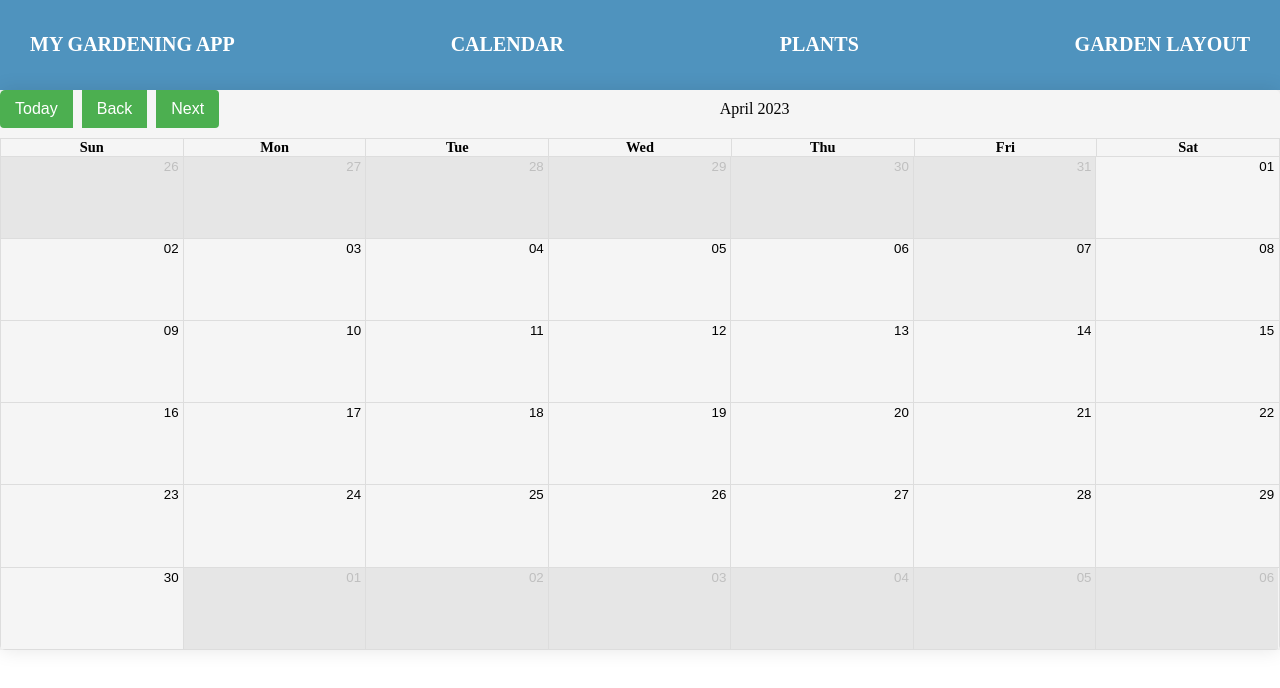
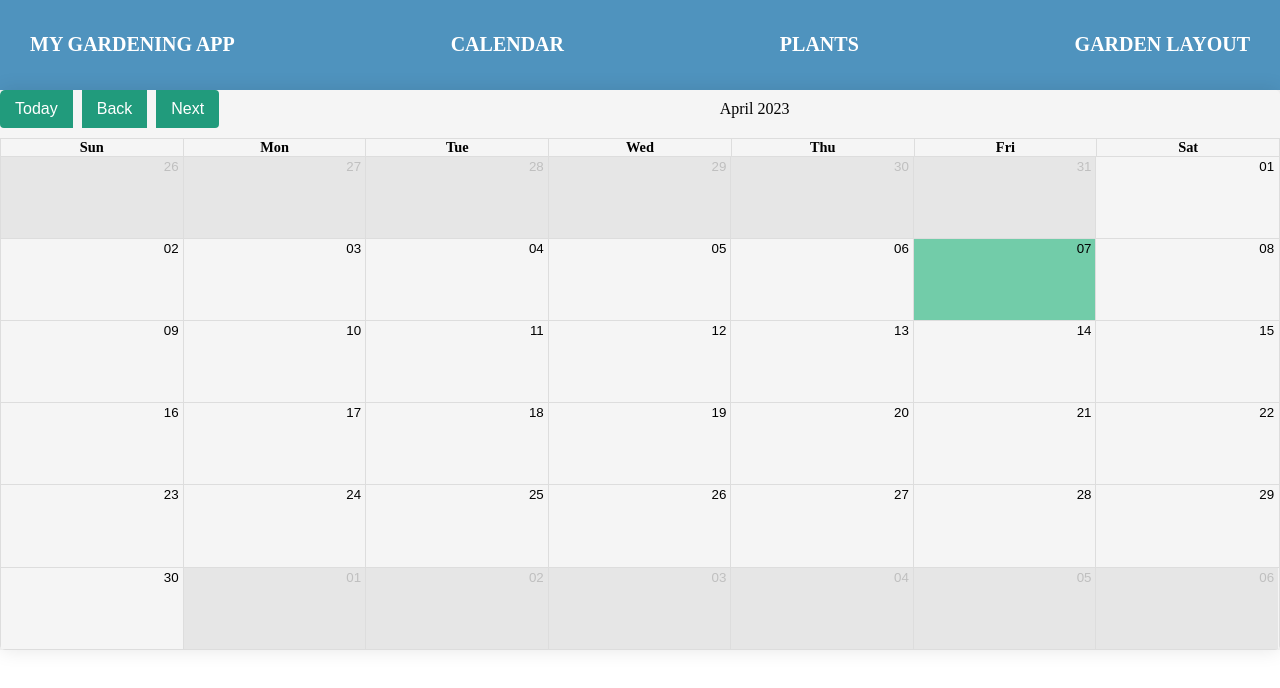
Before and after one commit to windtronic/garden_front_end, a React (Create React App) app in the folder garden_front_end/: page /my_calendar in a window 1280 px wide. Shown: the top 688 px of the page. Built offline with nearby package versions, Linux system fonts and the light colour scheme.

Commit message:
updates in styling

```diff
--- a/garden_front_end/package.json
+++ b/garden_front_end/package.json
@@ -12,6 +12,7 @@
     "@use-gesture/react": "^10.2.26",
     "axios": "^1.3.5",
     "bootstrap": "^4.6.0",
+    "node-sass": "^8.0.0",
     "react": "^18.2.0",
     "react-big-calendar": "^1.6.9",
     "react-dnd": "^16.0.1",
--- a/garden_front_end/src/App.css
+++ b/garden_front_end/src/App.css
@@ -1,3 +1,8 @@
+/* @import './styles.scss'; */
+
+
+
+
 .App {
     background-color: #f5f5f5;
     font-style: bold;
@@ -82,7 +87,7 @@ div.rbc-calendar {
 }
 
 div.rbc-toolbar button {
-  background-color: #4caf50;
+  background-color: #219b7c;
   color: #fff;
   border: none;
   border-radius: 4px;
@@ -94,7 +99,7 @@ div.rbc-toolbar button {
 }
 
 div.rbc-toolbar button:hover {
-  background-color: #3e8e41;
+  background-color: #36bcb1;
 }
 
 div.rbc-event {
@@ -117,3 +122,7 @@ div.rbc-today {
 div.rbc-off-range {
   opacity: 0.5;
 }
+
+div.rbc-today {
+  background-color: rgb(114, 204, 169) !important;
+}
--- a/garden_front_end/src/components/MyCalendar.jsx
+++ b/garden_front_end/src/components/MyCalendar.jsx
@@ -2,6 +2,7 @@ import React, { useState } from "react";
 import { Calendar, momentLocalizer } from "react-big-calendar";
 import moment from "moment";
 import "react-big-calendar/lib/css/react-big-calendar.css";
+// import 'react-big-calendar/lib/sass/styles'
 import { Popover, TextField, Button } from "@material-ui/core";
 
 export default function MyCalendar({ initialEvents }) {
@@ -58,6 +59,7 @@ export default function MyCalendar({ initialEvents }) {
         onSelectEvent={handleSelectEvent}
         onSelectSlot={handleSelectSlot}
         style={{ height: "70vh" }}
+        className="my-calendar"
       />
       {selectedEvent && (
         <Popover
```
Also changed, not shown: 1 other file (tests, documents, lock files or other folders).
